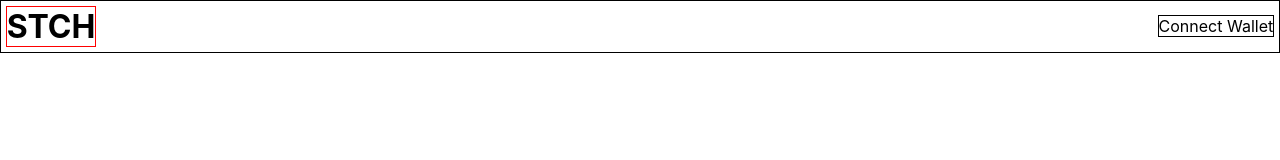
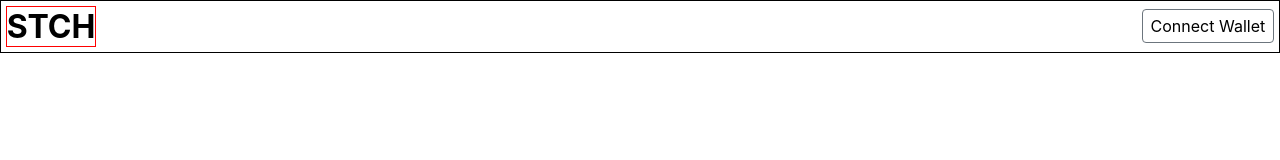
Before and after one commit to icepaigez/STCH-TOKEN, a React (Create React App) app: page / in a window 1280 px wide. Shown: the top 160 px of the page. Built offline with nearby package versions, Linux system fonts and the light colour scheme.

Commit message:
feat: styling the UI

```diff
--- a/src/components/Navbar/navbar.css
+++ b/src/components/Navbar/navbar.css
@@ -12,5 +12,12 @@
 }
 
 .wallet {
-	border: 1px solid black;
+	cursor: pointer;
+	color: black;
+    border-color: #6c757d;
+    font-weight: 400;
+    text-align: center;
+    border: 1px solid #6c757d;
+    padding: 0.375rem 0.5rem;
+    border-radius: 0.25rem;
 }
```
